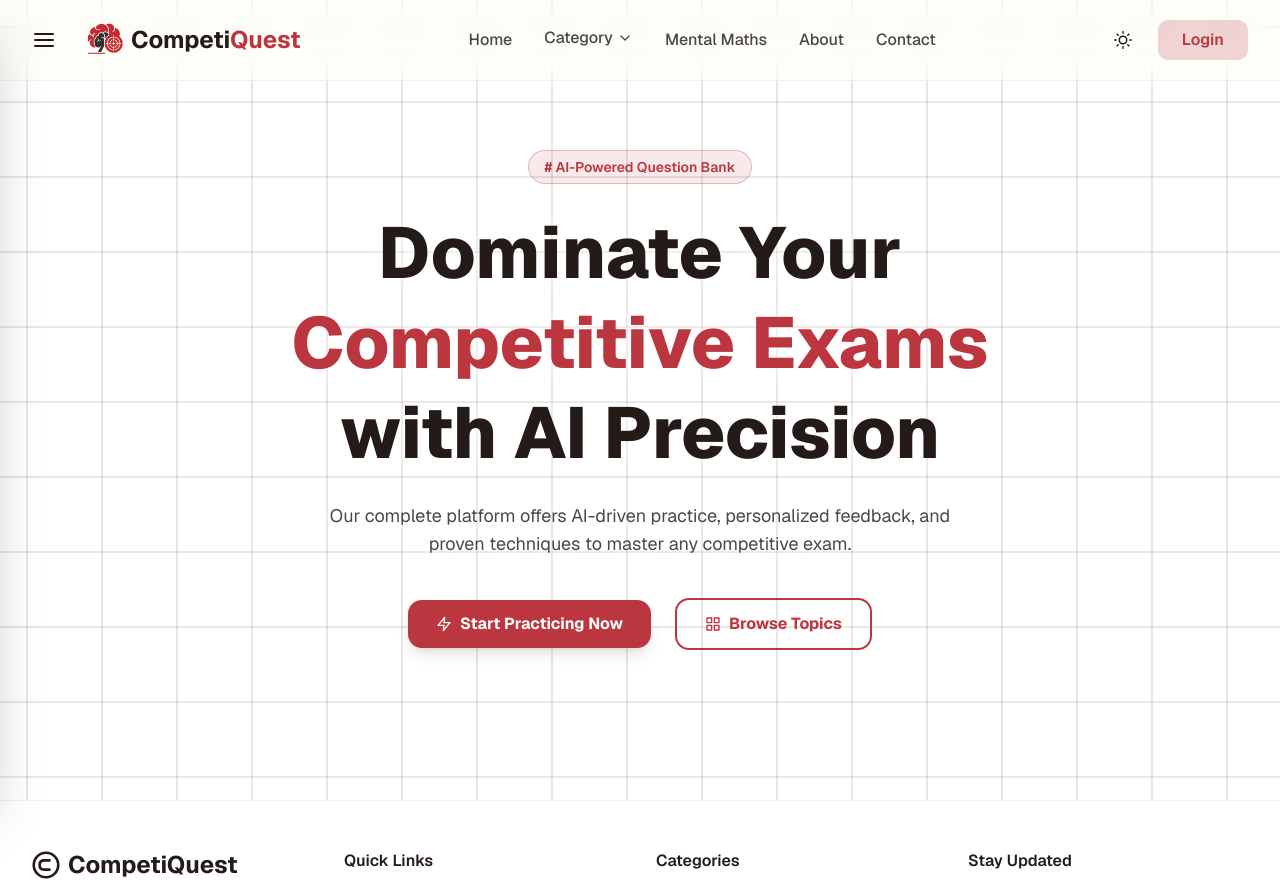
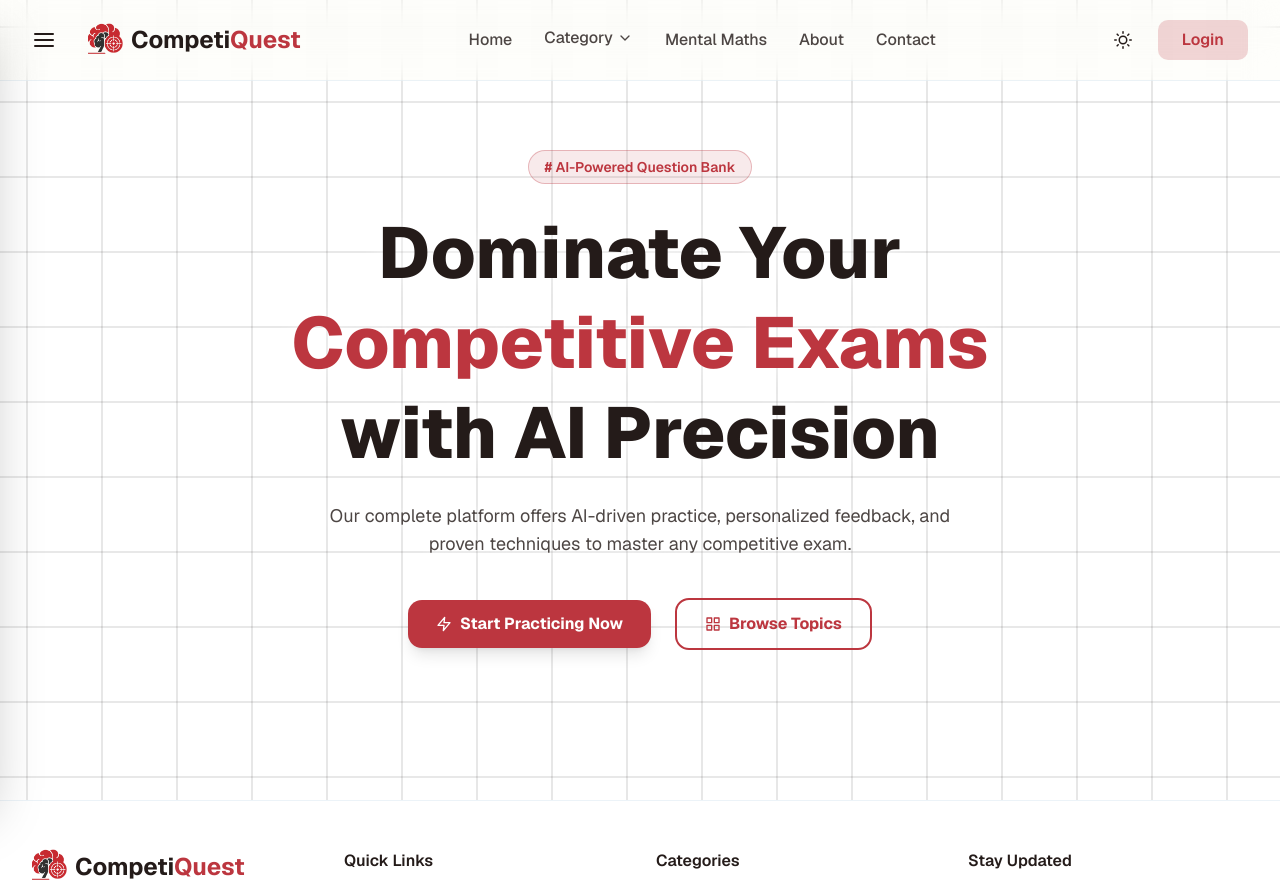
Before and after one commit to gauravRathod674/CompetiQuest, a Next.js app in the folder Client/: page / in a window 1280 px wide. Shown: the top 891 px of the page. Built offline with nearby package versions, Linux system fonts and the light colour scheme.

Commit message:
Add logo in footer and global dark mode

```diff
--- /dev/null
+++ b/Client/app/context/ThemeContext.js
@@ -0,0 +1,74 @@
+"use client";
+
+import { createContext, useState, useEffect, useContext } from 'react';
+
+const ThemeContext = createContext();
+
+export const ThemeProvider = ({ children }) => {
+  const [darkMode, setDarkMode] = useState(false);
+
+  useEffect(() => {
+    // This code runs only on the client, after the component mounts
+    const isDark =
+      localStorage.getItem("theme") === "dark" ||
+      (!("theme" in localStorage) &&
+        window.matchMedia("(prefers-color-scheme: dark)").matches);
+    setDarkMode(isDark);
+    if (isDark) {
+      document.documentElement.classList.add("dark");
+    }
+  }, []);
+
+  const toggleDarkMode = (event) => {
+    const isDark = document.documentElement.classList.contains("dark");
+
+    // Fallback for browsers that don't support the View Transitions API
+    if (!document.startViewTransition) {
+      setDarkMode(!isDark);
+      document.documentElement.classList.toggle("dark");
+      localStorage.setItem("theme", !isDark ? "dark" : "light");
+      return;
+    }
+
+    const x = event.clientX;
+    const y = event.clientY;
+    const endRadius = Math.hypot(
+      Math.max(x, window.innerWidth - x),
+      Math.max(y, window.innerHeight - y)
+    );
+
+    const transition = document.startViewTransition(() => {
+      setDarkMode(!isDark);
+      document.documentElement.classList.toggle("dark");
+      localStorage.setItem("theme", !isDark ? "dark" : "light");
+    });
+
+    transition.ready.then(() => {
+      const clipPath = [
+        `circle(0px at ${x}px ${y}px)`,
+        `circle(${endRadius}px at ${x}px ${y}px)`,
+      ];
+      document.documentElement.animate(
+        {
+          clipPath: !isDark ? clipPath : [...clipPath].reverse(),
+        },
+        {
+          duration: 800,
+          easing: "ease-in-out",
+          pseudoElement: !isDark
+            ? "::view-transition-new(root)"
+            : "::view-transition-old(root)",
+        }
+      );
+    });
+  };
+
+  return (
+    <ThemeContext.Provider value={{ darkMode, toggleDarkMode }}>
+      {children}
+    </ThemeContext.Provider>
+  );
+};
+
+// Custom hook to use the theme context
+export const useTheme = () => useContext(ThemeContext);
--- a/Client/app/layout.js
+++ b/Client/app/layout.js
@@ -2,6 +2,7 @@
 import { Geist, Geist_Mono } from "next/font/google";
 import Navbar from "../components/Navbar";
 import Footer from "../components/Footer";
+import { ThemeProvider } from "./context/ThemeContext";
 import "./globals.css";
 
 const geistSans = Geist({
@@ -21,13 +22,15 @@ export const metadata = {
 
 export default function RootLayout({ children }) {
   return (
-    <html lang="en">
+    <html lang="en" suppressHydrationWarning>
       <body
         className={`${geistSans.variable} ${geistMono.variable} antialiased font-sans bg-ivory dark:bg-darkPrimary text-darkPrimary dark:text-white transition-colors duration-300`}
       >
-        <Navbar />
-        {children}
-        <Footer />
+        <ThemeProvider>
+          <Navbar />
+          {children}
+          <Footer />
+        </ThemeProvider>
       </body>
     </html>
   );
--- a/Client/components/Footer.jsx
+++ b/Client/components/Footer.jsx
@@ -1,26 +1,24 @@
 "use client";
+import { useTheme } from "../app/context/ThemeContext";
+import Image from "next/image";
 import {
   FiSend, FiTwitter, FiInstagram, FiLinkedin, FiHome,
   FiInfo, FiMail, FiCpu, FiBarChart2, FiType, FiGlobe, FiCode, FiZap
 } from "react-icons/fi";
-
-const Logo = () => (
-    <svg width="28" height="28" viewBox="0 0 32 32" fill="none" xmlns="http://www.w3.org/2000/svg" className="text-foreground">
-      <path d="M16 30C23.732 30 30 23.732 30 16C30 8.26801 23.732 2 16 2C8.26801 2 2 8.26801 2 16C2 23.732 8.26801 30 16 30Z" stroke="currentColor" strokeWidth="3" strokeLinecap="round" strokeLinejoin="round" />
-      <path d="M19.9999 21.3333C17.7777 21.3333 16.2221 21.3333 14 21.3333C10.5333 21.3333 8.66663 19.4667 8.66663 16C8.66663 12.5333 10.5333 10.6667 14 10.6667C16.2221 10.6667 17.7777 10.6667 19.9999 10.6667" stroke="currentColor" strokeWidth="3" strokeLinecap="round" strokeLinejoin="round" />
-    </svg>
-  );
+import Link from "next/link";
 
 const FooterLink = ({ icon, text, href }) => (
     <li>
-        <a href={href} className="flex items-center gap-3 hover:text-accent transition-colors">
+        <Link href={href} className="flex items-center gap-3 hover:text-accent transition-colors">
             {icon}
             <span>{text}</span>
-        </a>
+        </Link>
     </li>
 );
 
 export default function Footer() {
+  const { darkMode } = useTheme();
+
   const quickLinks = [
     { text: "Home", icon: <FiHome size={16} />, href: "#" },
     { text: "About", icon: <FiInfo size={16} />, href: "#" },
@@ -42,10 +40,18 @@ export default function Footer() {
 
           {/* Branding & About */}
           <div className="md:col-span-2 lg:col-span-1">
-            <a href="#" className="flex items-center gap-2 mb-4">
-              <Logo />
-              <span className="text-2xl font-bold text-foreground">CompetiQuest</span>
-            </a>
+           <Link href="/" className="flex items-center gap-2 mb-4">
+                <Image
+                  src={darkMode ? "/Dark_Logo.png" : "/Light_Logo.png"}
+                  alt="Logo"
+                  width={35}
+                  height={35}
+                />
+                <span className="text-2xl font-bold">
+                  <span className="text-foreground">Competi</span>
+                  <span className="text-accent">Quest</span>
+                </span>
+              </Link>
             <p className="text-sm max-w-xs">
               Your one-stop destination for AI-powered competitive exam preparation.
             </p>
@@ -94,9 +100,9 @@ export default function Footer() {
             © {new Date().getFullYear()} CompetiQuest. All rights reserved.
           </p>
           <div className="flex space-x-4 mt-4 sm:mt-0">
-            <a href="#" className="hover:text-accent transition-colors"><FiTwitter /></a>
-            <a href="#" className="hover:text-accent transition-colors"><FiInstagram /></a>
-            <a href="#" className="hover:text-accent transition-colors"><FiLinkedin /></a>
+            <Link href="#" className="hover:text-accent transition-colors"><FiTwitter /></Link>
+            <Link href="#" className="hover:text-accent transition-colors"><FiInstagram /></Link>
+            <Link href="#" className="hover:text-accent transition-colors"><FiLinkedin /></Link>
           </div>
         </div>
       </div>
--- a/Client/components/Navbar.jsx
+++ b/Client/components/Navbar.jsx
@@ -1,5 +1,5 @@
 "use client";
-import { useState, useEffect } from "react";
+import { useState } from "react";
 import {
   FiSun,
   FiMoon,
@@ -16,42 +16,18 @@ import {
   FiGlobe,
   FiCode,
 } from "react-icons/fi";
+import { useTheme } from "../app/context/ThemeContext";
 import Image from "next/image";
-
-const Logo = () => (
-  <svg
-    width="28"
-    height="28"
-    viewBox="0 0 32 32"
-    fill="none"
-    xmlns="http://www.w3.org/2000/svg"
-    className="text-foreground"
-  >
-    <path
-      d="M16 30C23.732 30 30 23.732 30 16C30 8.26801 23.732 2 16 2C8.26801 2 2 8.26801 2 16C2 23.732 8.26801 30 16 30Z"
-      stroke="currentColor"
-      strokeWidth="3"
-      strokeLinecap="round"
-      strokeLinejoin="round"
-    />
-    <path
-      d="M19.9999 21.3333C17.7777 21.3333 16.2221 21.3333 14 21.3333C10.5333 21.3333 8.66663 19.4667 8.66663 16C8.66663 12.5333 10.5333 10.6667 14 10.6667C16.2221 10.6667 17.7777 10.6667 19.9999 10.6667"
-      stroke="currentColor"
-      strokeWidth="3"
-      strokeLinecap="round"
-      strokeLinejoin="round"
-    />
-  </svg>
-);
+import Link from "next/link";
 
 const NavLink = ({ children, href }) => (
-  <a
+  <Link
     href={href}
     className="text-base font-medium text-muted-foreground hover:text-foreground transition-colors duration-300 relative group"
   >
     {children}
     <span className="absolute -bottom-1 left-0 w-full h-[1.5px] bg-accent scale-x-0 group-hover:scale-x-100 transition-transform origin-left duration-300"></span>
-  </a>
+  </Link>
 );
 
 const CategoryDropdown = () => {
@@ -83,13 +59,13 @@ const CategoryDropdown = () => {
       {isOpen && (
         <div className="absolute top-full pt-2 w-48 bg-background/95 backdrop-blur-xl border border-border rounded-lg shadow-lg py-2">
           {categories.map((cat) => (
-            <a
+            <Link
               key={cat}
               href="#"
               className="block px-4 py-2 text-sm text-muted-foreground hover:bg-accent hover:text-accent-foreground"
             >
               {cat}
-            </a>
+            </Link>
           ))}
         </div>
       )}
@@ -190,28 +166,28 @@ const Sidebar = ({ isOpen, closeSidebar }) => {
           </div>
 
           <nav className="flex-grow px-4 space-y-1.5 overflow-y-auto">
-            <a
+            <Link
               href="#"
               className="flex items-center gap-3 py-2.5 px-4 hover:bg-accent/10 hover:text-accent rounded-md transition-colors duration-200"
             >
               <FiHome /> Home
-            </a>
-            <a
+            </Link>
+            <Link
               href="#"
               className="flex items-center gap-3 py-2.5 px-4 hover:bg-accent/10 hover:text-accent rounded-md transition-colors duration-200"
             >
               <FiUser /> User Profile
-            </a>
+            </Link>
             {Object.entries(categories).map(([title, { icon, subItems }]) => (
               <SidebarDropdown key={title} title={title} icon={icon}>
                 {subItems.map((item) => (
-                  <a
+                  <Link
                     key={item}
                     href="#"
                     className="block py-1.5 px-4 text-sm text-muted-foreground hover:text-accent rounded-md hover:bg-accent/10"
                   >
                     {item}
-                  </a>
+                  </Link>
                 ))}
               </SidebarDropdown>
             ))}
@@ -230,66 +206,8 @@ const Sidebar = ({ isOpen, closeSidebar }) => {
 };
 
 export default function Navbar() {
-  const [darkMode, setDarkMode] = useState(false);
+  const { darkMode, toggleDarkMode } = useTheme();
   const [sidebarOpen, setSidebarOpen] = useState(false);
-
-  useEffect(() => {
-    const isDark =
-      localStorage.getItem("theme") === "dark" ||
-      (!localStorage.getItem("theme") &&
-        window.matchMedia("(prefers-color-scheme: dark)").matches);
-    setDarkMode(isDark);
-    if (isDark) {
-      document.documentElement.classList.add("dark");
-    }
-  }, []);
-
-  const toggleDarkMode = (event) => {
-    const isDark = document.documentElement.classList.contains("dark");
-
-    // Check for View Transitions API support
-    if (!document.startViewTransition) {
-      // Fallback for unsupported browsers
-      setDarkMode(!isDark);
-      document.documentElement.classList.toggle("dark");
-      localStorage.setItem("theme", !isDark ? "dark" : "light");
-      return;
-    }
-
-    const x = event.clientX;
-    const y = event.clientY;
-    const endRadius = Math.hypot(
-      Math.max(x, window.innerWidth - x),
-      Math.max(y, window.innerHeight - y)
-    );
-
-    // Start the view transition
-    const transition = document.startViewTransition(() => {
-      setDarkMode(!isDark);
-      document.documentElement.classList.toggle("dark");
-      localStorage.setItem("theme", !isDark ? "dark" : "light");
-    });
-
-    // Animate the circular reveal
-    transition.ready.then(() => {
-      const clipPath = [
-        `circle(0px at ${x}px ${y}px)`,
-        `circle(${endRadius}px at ${x}px ${y}px)`,
-      ];
-      document.documentElement.animate(
-        {
-          clipPath: !isDark ? clipPath : [...clipPath].reverse(),
-        },
-        {
-          duration: 800,
-          easing: "ease-in-out",
-          pseudoElement: !isDark
-            ? "::view-transition-new(root)"
-            : "::view-transition-old(root)",
-        }
-      );
-    });
-  };
 
   return (
     <>
@@ -303,7 +221,7 @@ export default function Navbar() {
               >
                 <FiMenu size={24} />
               </button>
-              <a href="#" className="flex items-center gap-2">
+              <Link href="/" className="flex items-center gap-2">
                 <Image
                   src={darkMode ? "/Dark_Logo.png" : "/Light_Logo.png"}
                   alt="Logo"
@@ -314,7 +232,7 @@ export default function Navbar() {
                   <span className="text-foreground">Competi</span>
                   <span className="text-accent">Quest</span>
                 </span>
-              </a>
+              </Link>
             </div>
 
             <div className="hidden md:flex items-center space-x-8">
@@ -343,12 +261,12 @@ export default function Navbar() {
                   size={18}
                 />
               </button>
-              <a
+              <Link
                 href="#"
                 className="hidden sm:block px-6 py-2 bg-accent/20 text-accent font-semibold rounded-lg hover:bg-accent hover:text-accent-foreground transition-colors duration-300"
               >
                 Login
-              </a>
+              </Link>
             </div>
           </div>
         </nav>
```
